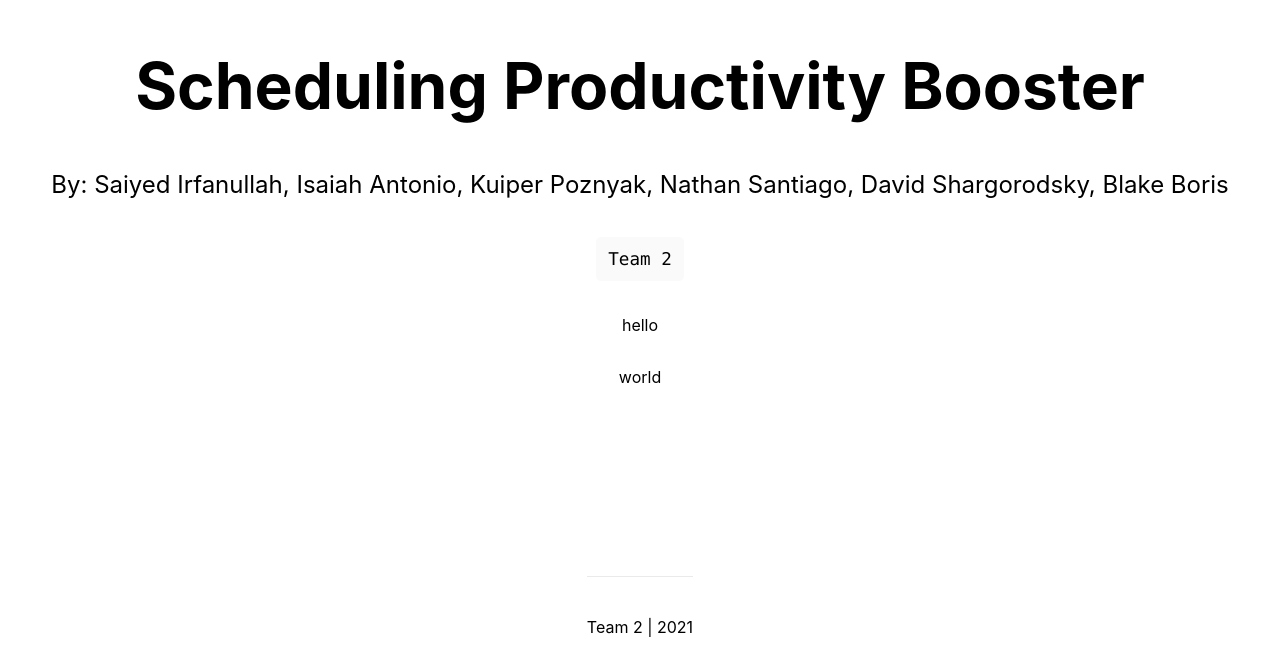
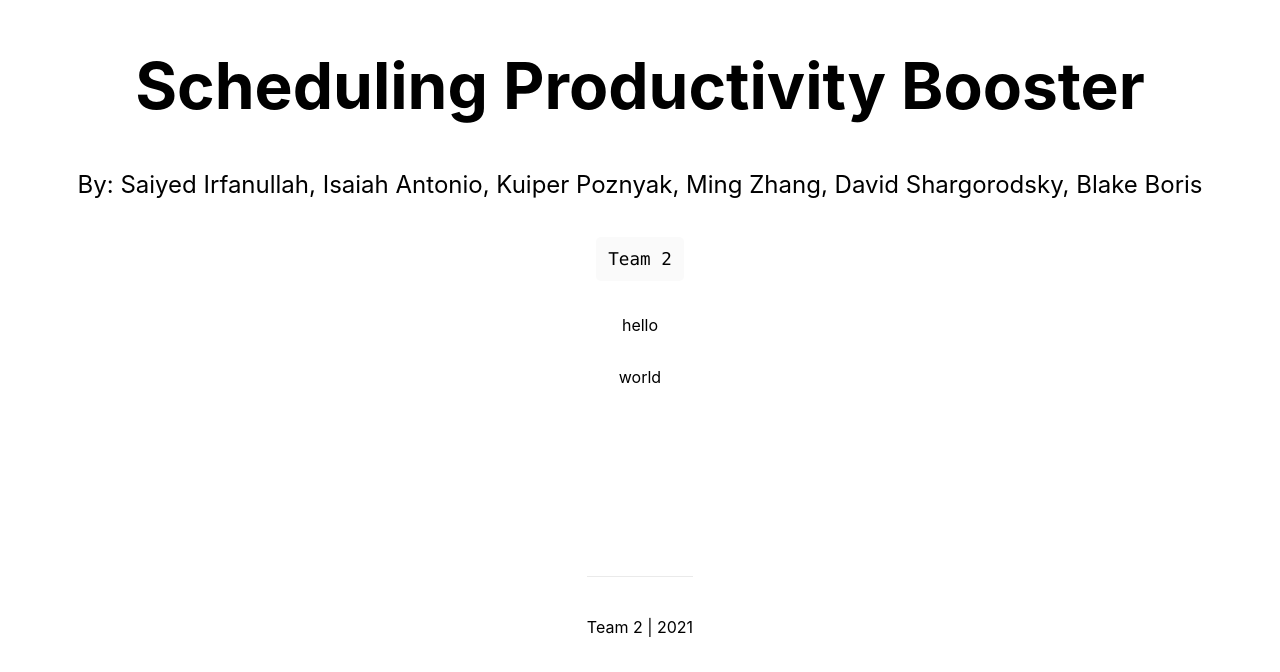
Before and after one commit to PlGGS/scheduling-productivity-booster, a Next.js app: page / in a window 1280 px wide. Shown: the part 124-796 px from the top of the page. Built offline with nearby package versions, Linux system fonts and the light colour scheme; no server answers; the database is empty.

Commit message:
Update index.js

```diff
--- a/pages/index.js
+++ b/pages/index.js
@@ -20,7 +20,7 @@ class Index extends React.Component {
           </h1>
           <br />
           <p className={styles.description}>
-            By: Saiyed Irfanullah, Isaiah Antonio, Kuiper Poznyak, Nathan Santiago, David Shargorodsky, Blake Boris{' '}
+            By: Saiyed Irfanullah, Isaiah Antonio, Kuiper Poznyak, Ming Zhang, David Shargorodsky, Blake Boris{' '}
             <br />
             <br />
             <code className={styles.code}>Team 2</code>
```
